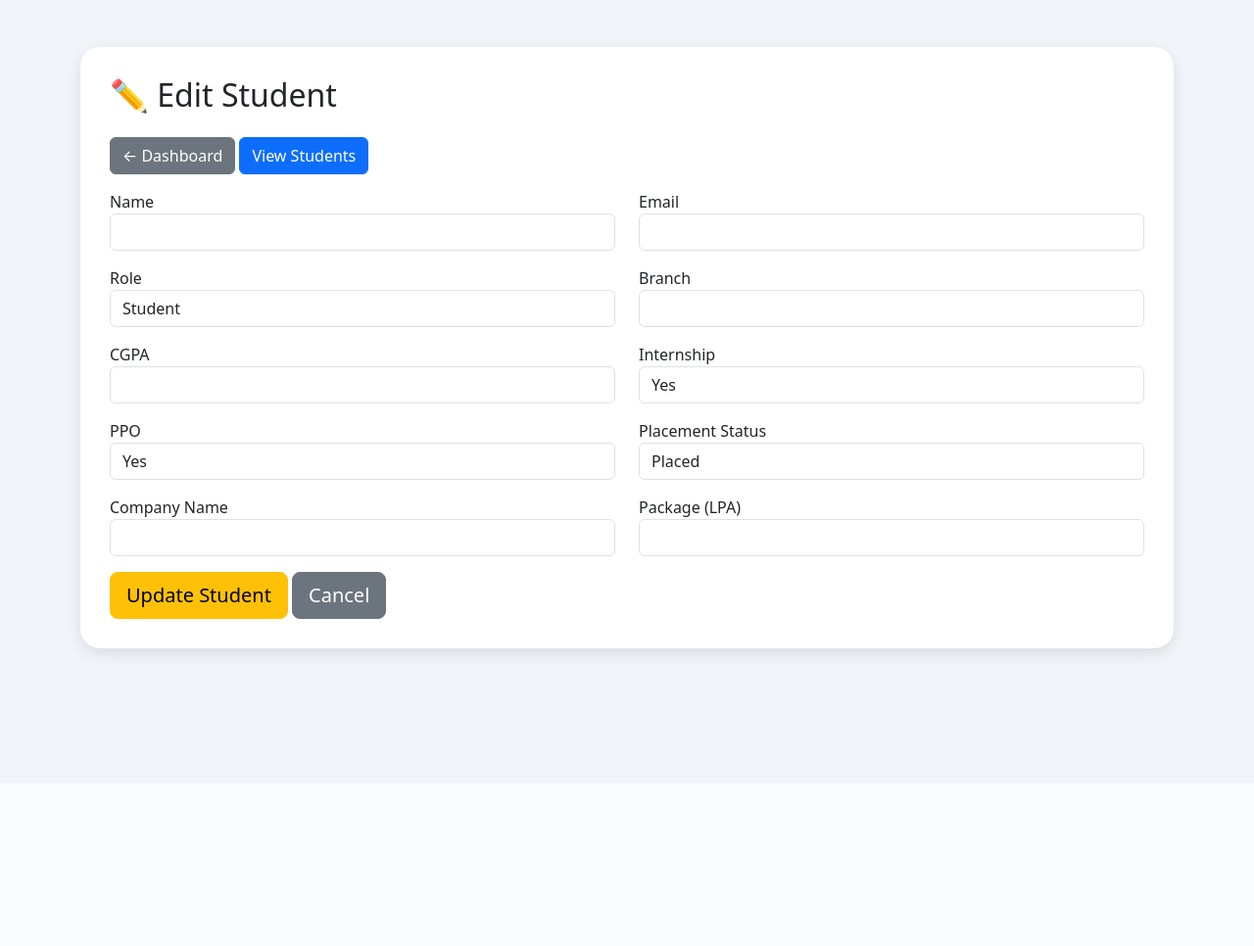
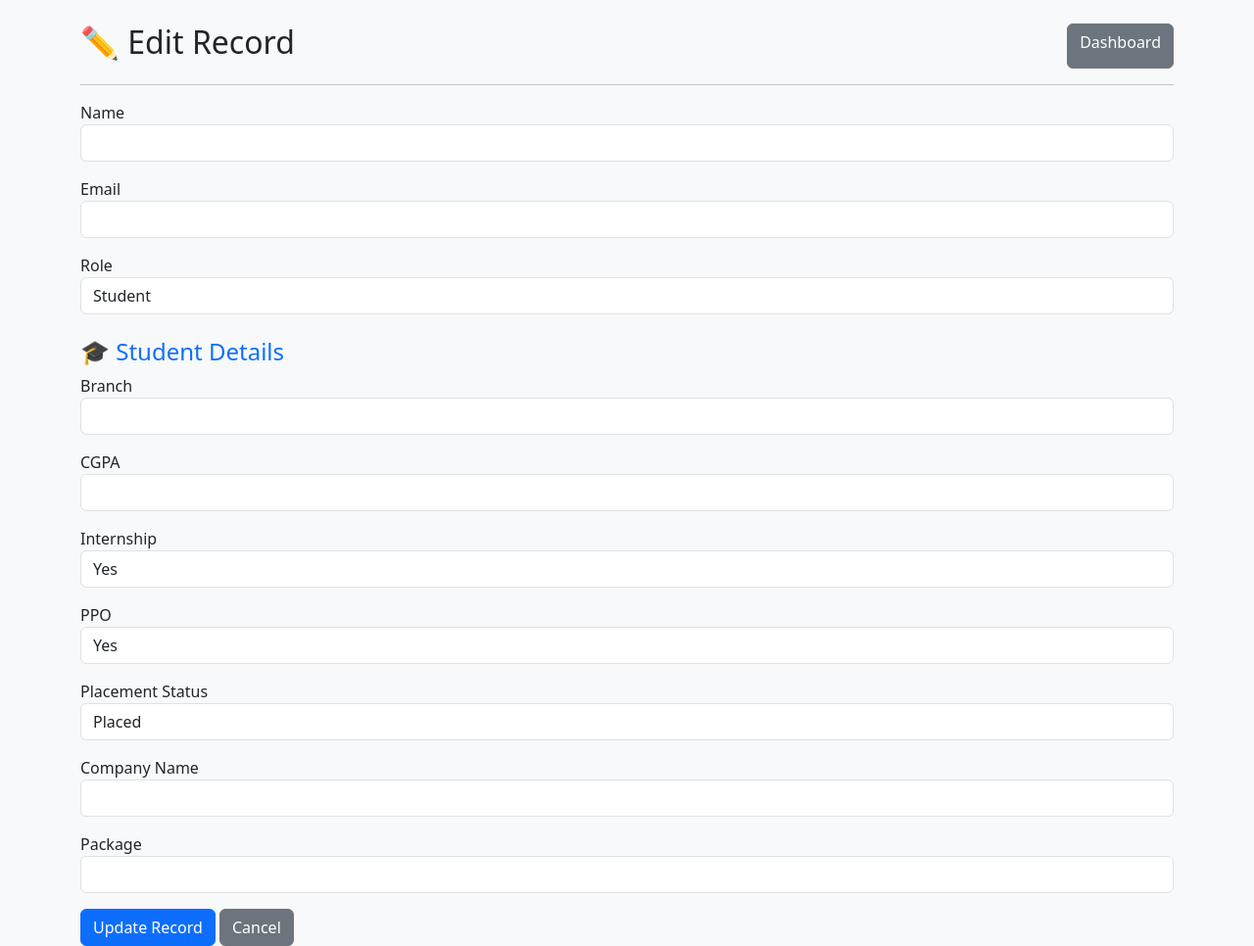
Before and after one commit to yashmote94-sys/Student-Placement-Management-System, a FastAPI app: page /edit-student/1 in a window 1280 px wide. Shown: the whole page at 98% size. Before the commit the page ends 676 px from the top, so only its background shows below. Run offline with FastAPI, Linux system fonts and the light colour scheme.

Commit message:
Update edit_student.html

```diff
--- a/templates/edit_student.html
+++ b/templates/edit_student.html
@@ -2,48 +2,34 @@
 <html>
 
 <head>
-    <title>Edit Student</title>
+
+    <title>Edit Record</title>
 
     <link href="https://cdn.jsdelivr.net/npm/bootstrap@5.3.3/dist/css/bootstrap.min.css" rel="stylesheet">
 
-    <style>
-        body{
-            background:#f1f5f9;
-        }
-
-        .form-card{
-            background:white;
-            padding:30px;
-            border-radius:20px;
-            box-shadow:0px 5px 15px rgba(0,0,0,0.1);
-        }
-    </style>
-
 </head>
 
-<body>
+<body class="bg-light">
 
-<div class="container mt-5">
+<div class="container mt-4">
 
-    <div class="form-card">
+    <div class="d-flex justify-content-between">
 
-        <h2 class="mb-4">
-            ✏️ Edit Student
-        </h2>
+        <h2>✏️ Edit Record</h2>
 
-        <a href="/" class="btn btn-secondary mb-3">
-            ← Dashboard
+        <a href="/" class="btn btn-secondary">
+            Dashboard
         </a>
 
-        <a href="/students" class="btn btn-primary mb-3">
-            View Students
-        </a>
+    </div>
+
+    <hr>
 
     <form method="post">
 
-            <div class="row">
+        <!-- Common Fields -->
 
-                <div class="col-md-6 mb-3">
+        <div class="mb-3">
             <label>Name</label>
 
             <input
@@ -54,7 +40,7 @@
                 required>
         </div>
 
-                <div class="col-md-6 mb-3">
+        <div class="mb-3">
             <label>Email</label>
 
             <input
@@ -65,23 +51,45 @@
                 required>
         </div>
 
-                <div class="col-md-6 mb-3">
+        <div class="mb-3">
             <label>Role</label>
 
             <select
                 name="role"
-                        class="form-control">
+                id="role"
+                class="form-control"
+                onchange="toggleFields()"
+                required>
 
-                        <option value="student">Student</option>
-                        <option value="trainer">Trainer</option>
-                        <option value="admin">Admin</option>
+                <option value="Student"
+                {% if student.role == "Student" %}selected{% endif %}>
+                Student
+                </option>
+
+                <option value="Trainer"
+                {% if student.role == "Trainer" %}selected{% endif %}>
+                Trainer
+                </option>
+
+                <option value="Admin"
+                {% if student.role == "Admin" %}selected{% endif %}>
+                Admin
+                </option>
 
             </select>
+
         </div>
 
-                <div class="col-md-6 mb-3">
+        <!-- STUDENT SECTION -->
+
+        <div id="studentFields">
+
+            <h4 class="text-primary mt-4">
+                🎓 Student Details
+            </h4>
+
+            <div class="mb-3">
                 <label>Branch</label>
-
                 <input
                     type="text"
                     name="branch"
@@ -89,9 +97,8 @@
                     class="form-control">
             </div>
 
-                <div class="col-md-6 mb-3">
+            <div class="mb-3">
                 <label>CGPA</label>
-
                 <input
                     type="text"
                     name="cgpa"
@@ -99,48 +106,71 @@
                     class="form-control">
             </div>
 
-                <div class="col-md-6 mb-3">
+            <div class="mb-3">
                 <label>Internship</label>
 
                 <select
                     name="internship"
                     class="form-control">
 
-                        <option value="Yes">Yes</option>
-                        <option value="No">No</option>
+                    <option value="Yes"
+                    {% if student.internship == "Yes" %}selected{% endif %}>
+                    Yes
+                    </option>
+
+                    <option value="No"
+                    {% if student.internship == "No" %}selected{% endif %}>
+                    No
+                    </option>
 
                 </select>
+
             </div>
 
-                <div class="col-md-6 mb-3">
+            <div class="mb-3">
                 <label>PPO</label>
 
                 <select
                     name="ppo"
                     class="form-control">
 
-                        <option value="Yes">Yes</option>
-                        <option value="No">No</option>
+                    <option value="Yes"
+                    {% if student.ppo == "Yes" %}selected{% endif %}>
+                    Yes
+                    </option>
+
+                    <option value="No"
+                    {% if student.ppo == "No" %}selected{% endif %}>
+                    No
+                    </option>
 
                 </select>
+
             </div>
 
-                <div class="col-md-6 mb-3">
+            <div class="mb-3">
                 <label>Placement Status</label>
 
                 <select
                     name="placement_status"
                     class="form-control">
 
-                        <option value="Placed">Placed</option>
-                        <option value="Not Placed">Not Placed</option>
+                    <option value="Placed"
+                    {% if student.placement_status == "Placed" %}selected{% endif %}>
+                    Placed
+                    </option>
+
+                    <option value="Not Placed"
+                    {% if student.placement_status == "Not Placed" %}selected{% endif %}>
+                    Not Placed
+                    </option>
 
                 </select>
+
             </div>
 
-                <div class="col-md-6 mb-3">
+            <div class="mb-3">
                 <label>Company Name</label>
-
                 <input
                     type="text"
                     name="company_name"
@@ -148,9 +178,8 @@
                     class="form-control">
             </div>
 
-                <div class="col-md-6 mb-3">
-                    <label>Package (LPA)</label>
-
+            <div class="mb-3">
+                <label>Package</label>
                 <input
                     type="text"
                     name="package"
@@ -160,11 +189,85 @@
 
         </div>
 
-            <button class="btn btn-warning btn-lg">
-                Update Student
+        <!-- TRAINER SECTION -->
+
+        <div id="trainerFields">
+
+            <h4 class="text-success mt-4">
+                👨‍🏫 Trainer Details
+            </h4>
+
+            <div class="mb-3">
+                <label>Department</label>
+                <input
+                    type="text"
+                    name="department"
+                    value="{{ student.department }}"
+                    class="form-control">
+            </div>
+
+            <div class="mb-3">
+                <label>Subject</label>
+                <input
+                    type="text"
+                    name="subject"
+                    value="{{ student.subject }}"
+                    class="form-control">
+            </div>
+
+            <div class="mb-3">
+                <label>Experience</label>
+                <input
+                    type="text"
+                    name="experience"
+                    value="{{ student.experience }}"
+                    class="form-control">
+            </div>
+
+            <div class="mb-3">
+                <label>Batch Assigned</label>
+                <input
+                    type="text"
+                    name="batch_assigned"
+                    value="{{ student.batch_assigned }}"
+                    class="form-control">
+            </div>
+
+        </div>
+
+        <!-- ADMIN SECTION -->
+
+        <div id="adminFields">
+
+            <h4 class="text-danger mt-4">
+                🛡 Admin Details
+            </h4>
+
+            <div class="mb-3">
+                <label>Employee ID</label>
+                <input
+                    type="text"
+                    name="employee_id"
+                    value="{{ student.employee_id }}"
+                    class="form-control">
+            </div>
+
+            <div class="mb-3">
+                <label>Designation</label>
+                <input
+                    type="text"
+                    name="designation"
+                    value="{{ student.designation }}"
+                    class="form-control">
+            </div>
+
+        </div>
+
+        <button class="btn btn-primary">
+            Update Record
         </button>
 
-            <a href="/students" class="btn btn-secondary btn-lg">
+        <a href="/" class="btn btn-secondary">
             Cancel
         </a>
 
@@ -172,7 +275,33 @@
 
 </div>
 
-</div>
+<script>
+
+function toggleFields(){
+
+    let role =
+        document.getElementById("role").value;
+
+    document.getElementById("studentFields").style.display = "none";
+    document.getElementById("trainerFields").style.display = "none";
+    document.getElementById("adminFields").style.display = "none";
+
+    if(role === "Student"){
+        document.getElementById("studentFields").style.display = "block";
+    }
+
+    if(role === "Trainer"){
+        document.getElementById("trainerFields").style.display = "block";
+    }
+
+    if(role === "Admin"){
+        document.getElementById("adminFields").style.display = "block";
+    }
+}
+
+toggleFields();
+
+</script>
 
 </body>
 </html>
```
Lines whose indentation alone changed are shown as unchanged.
